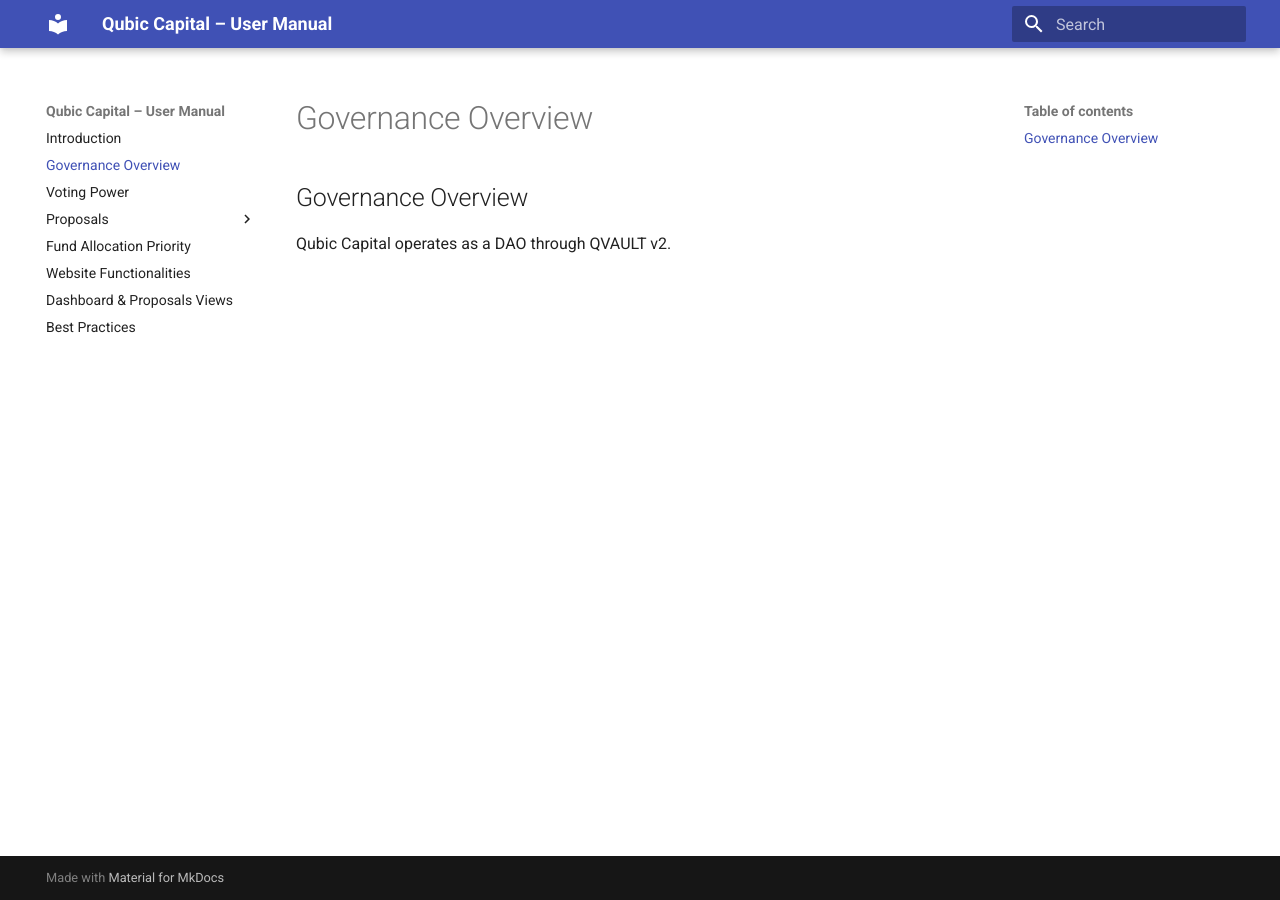
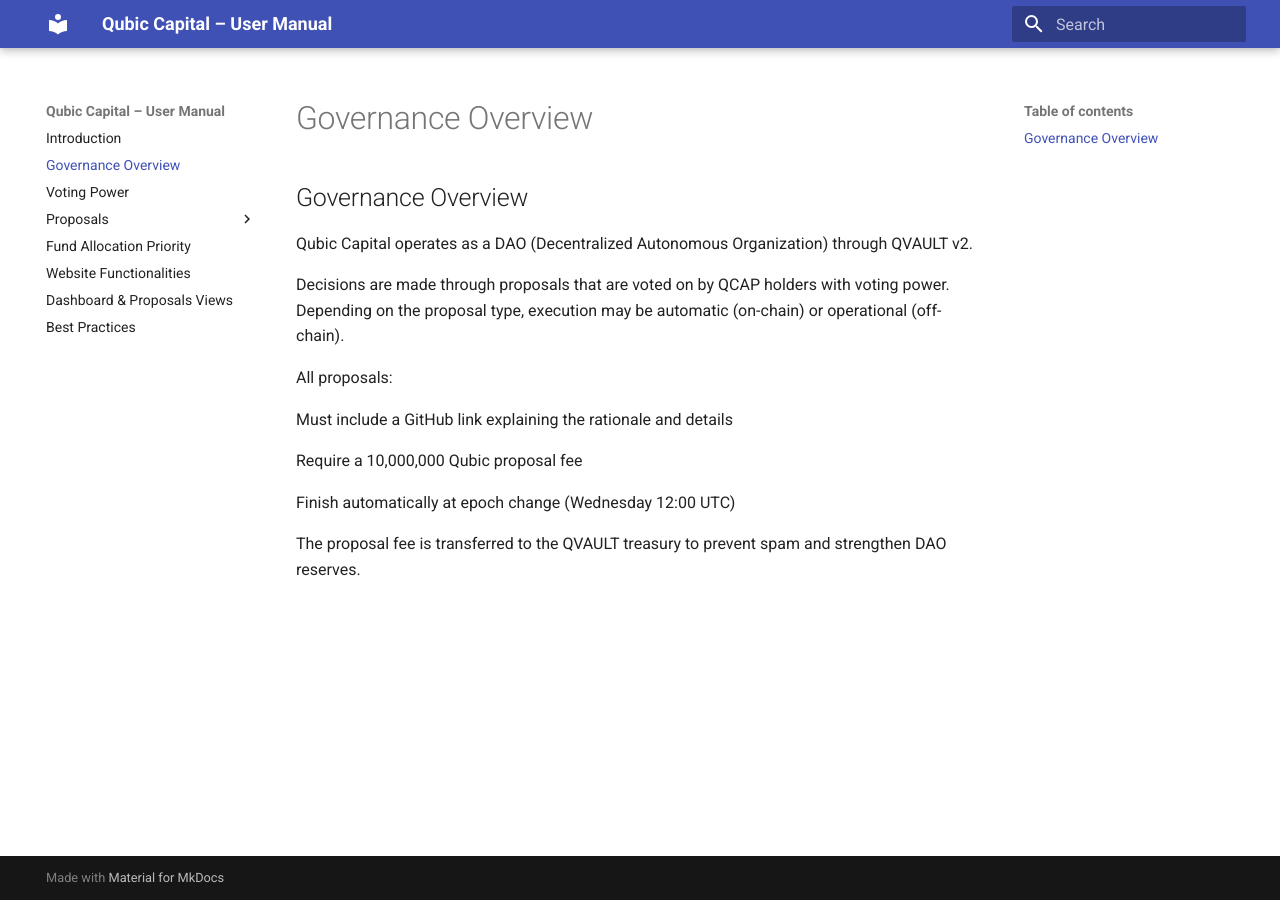
Before and after one commit to HermanToothrot10/qubic-capital-manual, an MkDocs documentation site: the page built from docs/governance.md, in a window 1280 px wide. Built offline with MkDocs 1.6.1 and Material for MkDocs 9.7.7, drawn with Linux system fonts in a browser that asks for light colours.

Commit message:
Update governance.md

```diff
--- a/docs/governance.md
+++ b/docs/governance.md
@@ -1,3 +1,15 @@
 ## Governance Overview
 
-Qubic Capital operates as a DAO through QVAULT v2.
+Qubic Capital operates as a DAO (Decentralized Autonomous Organization) through QVAULT v2.
+
+Decisions are made through proposals that are voted on by QCAP holders with voting power. Depending on the proposal type, execution may be automatic (on-chain) or operational (off-chain).
+
+All proposals:
+
+Must include a GitHub link explaining the rationale and details
+
+Require a 10,000,000 Qubic proposal fee
+
+Finish automatically at epoch change (Wednesday 12:00 UTC)
+
+The proposal fee is transferred to the QVAULT treasury to prevent spam and strengthen DAO reserves.
```
